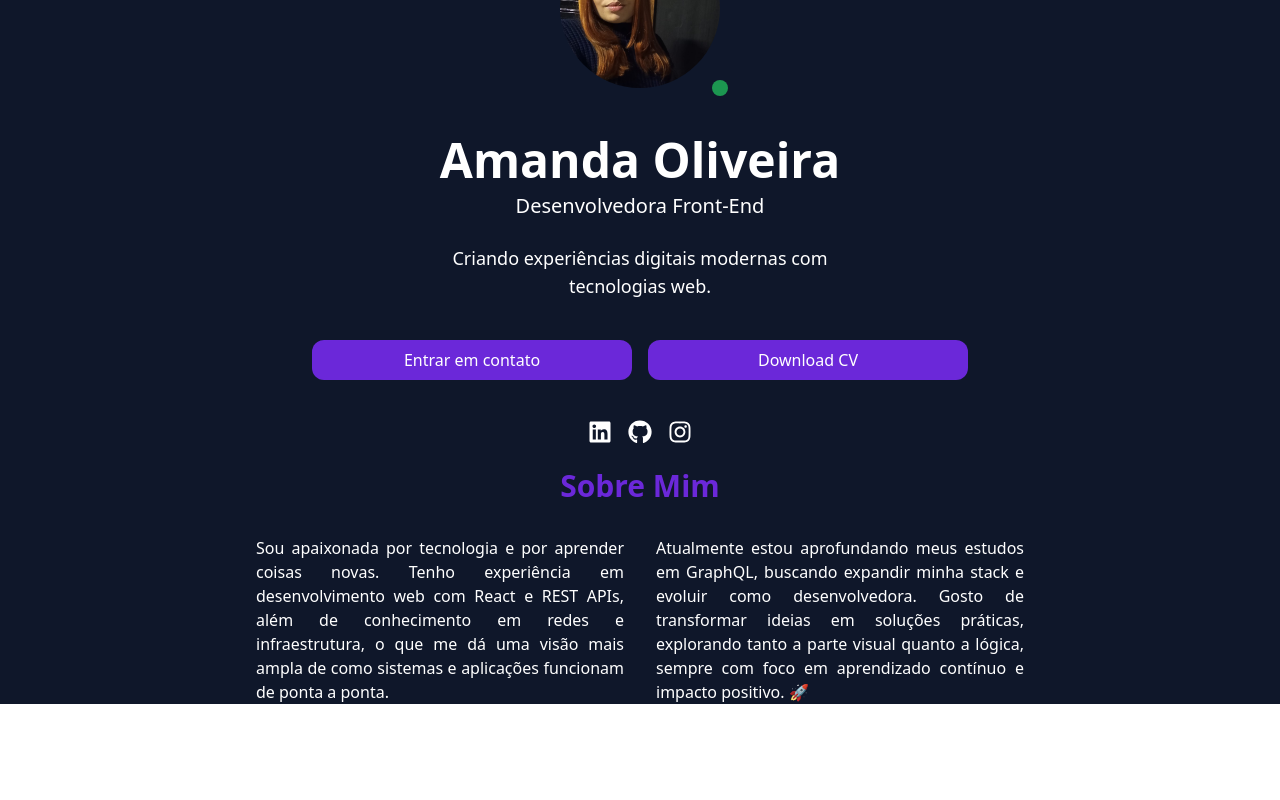
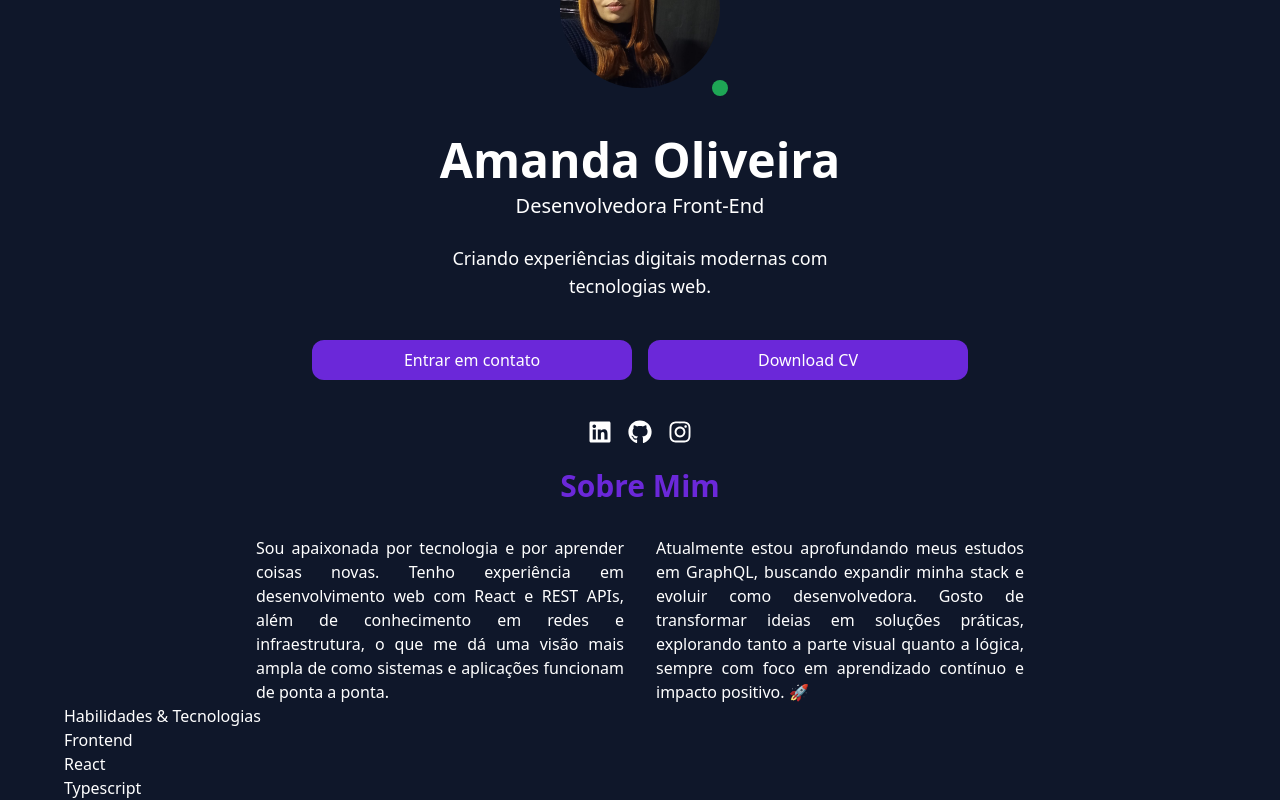
Before and after one commit to amandap10/portifolio, a React (Vite) app: page / in a window 1280 px wide. Shown: the part 168-968 px from the top of the page. Before the commit the page ends 872 px from the top, so only its background shows below. Built offline with nearby package versions, Linux system fonts and the light colour scheme.

Commit message:
feat: in progress

```diff
--- /dev/null
+++ b/src/Components/Skills.tsx
@@ -0,0 +1,49 @@
+
+
+function Skills() {
+
+  const skillCategories= [
+    {
+      title: "Frontend",
+      skills: ["React", "Typescript"]
+    }
+  ]
+
+  return (
+    <section>
+      <div>
+          <div className="max-w-6xl mx-auto">
+            <h2 className="text-white">
+              Habilidades & Tecnologias
+            </h2>
+
+            <div>
+              {skillCategories.map((category, index) => (
+                <div
+                  key={category.title}
+                  className="card-glass text-white"
+                  style={{ animationDelay: `${index * 0.1}s` }}
+                >
+                  <h3>
+                    {category.title}
+                  </h3>
+                  <div>
+                    {category.skills.map((skill) => (
+                      <div
+                        key={skill}
+                      >
+                        {skill}
+                      </div>
+                    ))}
+                  </div>
+                </div>
+              ))}
+            </div>
+
+          </div>
+      </div>
+    </section>
+  )
+}
+
+export default Skills
--- a/src/pages/Index.tsx
+++ b/src/pages/Index.tsx
@@ -1,5 +1,6 @@
 import About from "../Components/About"
 import Header from "../Components/Header"
+import Skills from "../Components/Skills"
 
 
 const Index = () => {
@@ -7,6 +8,7 @@ const Index = () => {
     <div className="bg-slate-900 min-h-screen">
         <Header />
         <About />
+        <Skills />
     </div>
   )
 }
```
